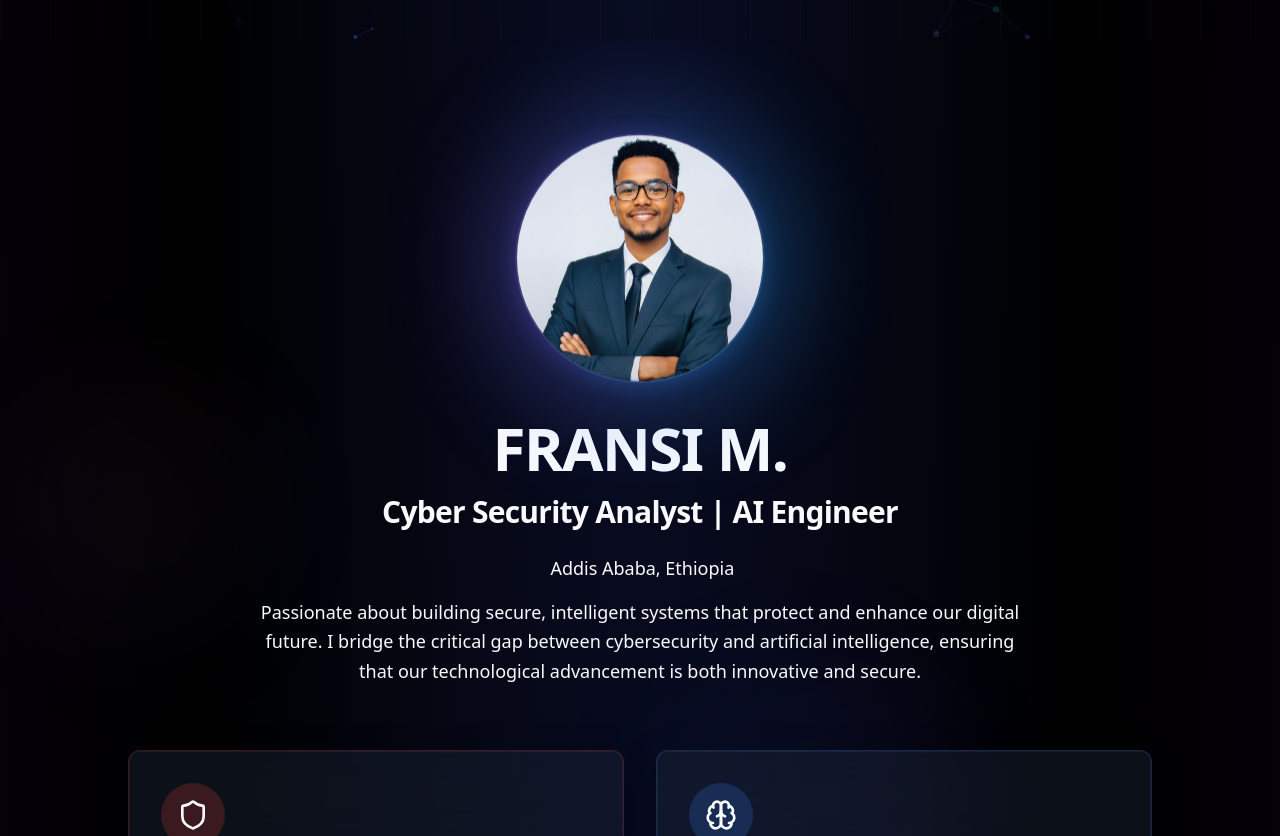
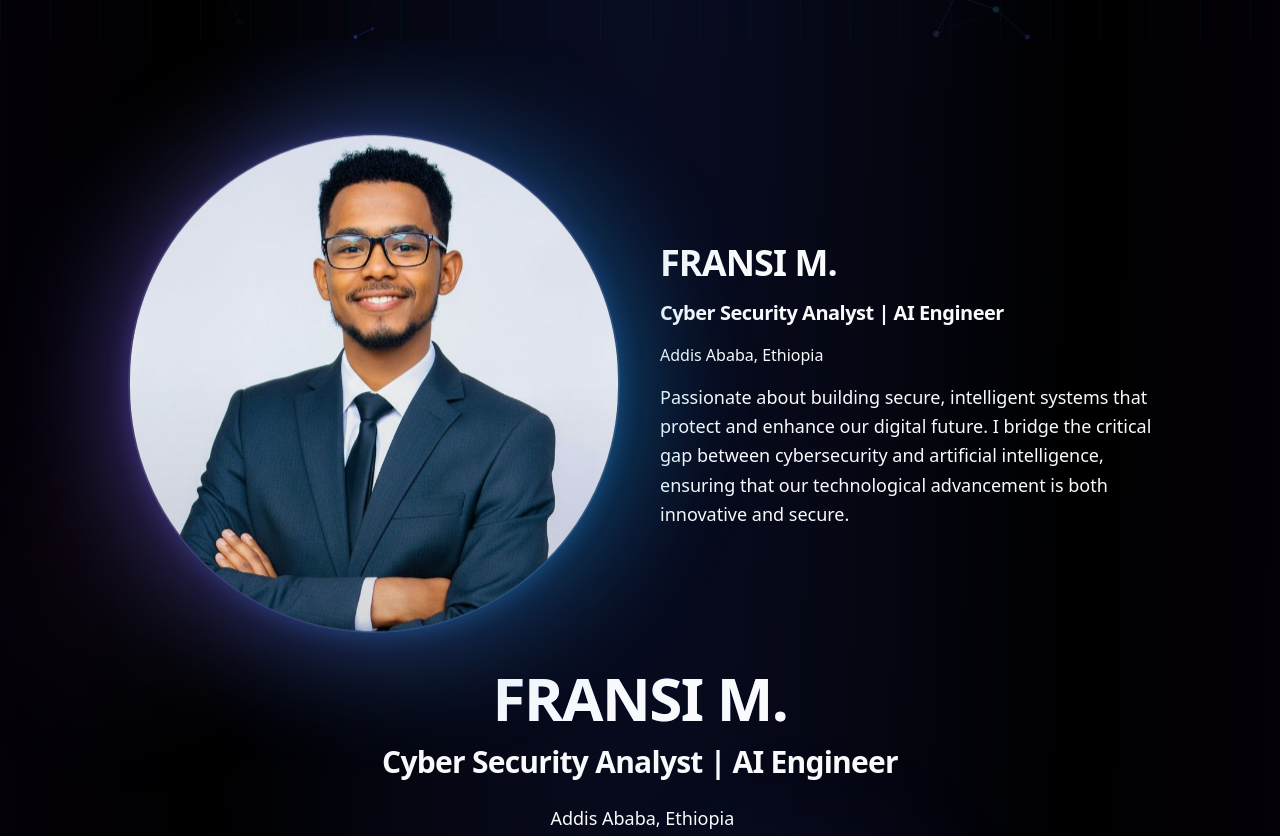
Before and after one commit to ayelefransi/Web-Design-1-My-Portfolio, a React (Vite) app: page / in a window 1280 px wide. Shown: the part 760-1596 px from the top of the page. Built offline with nearby package versions, Linux system fonts and the light colour scheme.

Commit message:
Update ProfilePhoto.tsx

```diff
--- a/src/components/ProfilePhoto.tsx
+++ b/src/components/ProfilePhoto.tsx
@@ -1,13 +1,10 @@
-
-import { useState, useEffect } from "react";
+import { useState, useEffect, useRef } from "react";
 import { motion, useAnimation } from "framer-motion";
 import { useInView } from "framer-motion";
-import { useRef } from "react";
 
-// Use the uploaded profile image
 const PROFILE_IMAGE = "/fransi.jpg";
 
-const ProfilePhoto = () => {
+const ProfileSection = () => {
   const [isHovered, setIsHovered] = useState(false);
   const [isEnlarged, setIsEnlarged] = useState(false);
   const photoRef = useRef(null);
@@ -20,76 +17,50 @@ const ProfilePhoto = () => {
     }
   }, [isInView, controls]);
 
-  // Photo variants for entrance animation
   const photoVariants = {
-    hidden: {
-      opacity: 0,
-      scale: 0.8,
-      y: 20
-    },
+    hidden: { opacity: 0, scale: 0.8, y: 20 },
     visible: {
       opacity: 1,
       scale: 1,
       y: 0,
-      transition: {
-        duration: 0.7,
-        ease: "easeOut",
-        delay: 0.2
-      }
-    }
+      transition: { duration: 0.7, ease: "easeOut", delay: 0.2 },
+    },
   };
 
-  // Glow variants for the photo border
   const glowVariants = {
-    initial: {
-      opacity: 0.6,
-      scale: 1
-    },
+    initial: { opacity: 0.6, scale: 1 },
     hover: {
       opacity: 0.8,
       scale: 1.05,
-      transition: {
-        duration: 0.4,
-        ease: "easeInOut"
-      }
-    }
+      transition: { duration: 0.4, ease: "easeInOut" },
+    },
   };
 
-  // Subtle floating animation for the photo
   const floatAnimation = {
     y: [0, -10, 0],
     transition: {
       duration: 6,
       ease: "easeInOut",
       repeat: Infinity,
-      repeatType: "mirror" as const
-    }
+      repeatType: "mirror" as const,
+    },
   };
 
-  // Handle click to expand the image
-  const handlePhotoClick = () => {
-    setIsEnlarged(!isEnlarged);
-  };
-
-  // Enlarged photo overlay
   const enlargedPhotoOverlay = {
-    hidden: {
-      opacity: 0,
-      display: "none"
-    },
+    hidden: { opacity: 0, display: "none" },
     visible: {
       opacity: 1,
       display: "flex",
-      transition: {
-        duration: 0.3
-      }
-    }
+      transition: { duration: 0.3 },
+    },
   };
 
   return (
-    <>
-      <div className="relative" style={{ width: "250px", height: "250px" }}>
-        {/* Background blur/glow effect */}
+    <div className="grid grid-cols-1 md:grid-cols-2 gap-10 items-center">
+      {/* Left side - Profile Photo */}
+      <div className="flex justify-center">
+        <div className="relative" style={{ width: "500px", height: "500px" }}>
+          {/* Background glow */}
           <motion.div
             className="absolute inset-0 rounded-full bg-gradient-to-r from-ml-purple to-ml-cyan opacity-50 blur-3xl"
             animate={isHovered ? "hover" : "initial"}
@@ -97,14 +68,14 @@ const ProfilePhoto = () => {
             initial="initial"
           />
 
-        {/* Inner soft glow ring */}
+          {/* Inner glow */}
           <motion.div
             className="absolute inset-1 rounded-full bg-gradient-to-br from-ml-purple/40 via-ml-indigo/30 to-ml-cyan/40 blur-md"
             animate={isHovered ? { scale: 1.03 } : { scale: 1 }}
             transition={{ duration: 0.3 }}
           />
 
-        {/* Photo container with entrance animation and floating effect */}
+          {/* Photo container */}
           <motion.div
             ref={photoRef}
             className="relative h-full w-full cursor-pointer"
@@ -114,41 +85,53 @@ const ProfilePhoto = () => {
             whileHover={{ scale: 1.03, rotate: 0 }}
             onHoverStart={() => setIsHovered(true)}
             onHoverEnd={() => setIsHovered(false)}
-          onClick={handlePhotoClick}
+            onClick={() => setIsEnlarged(!isEnlarged)}
           >
             <motion.div
               animate={floatAnimation}
               className="h-full w-full overflow-hidden rounded-full"
             >
-            {/* Glass container */}
               <div className="relative h-full w-full overflow-hidden rounded-full border-2 border-white/10 shadow-lg backdrop-blur-sm">
-              {/* Actual photo */}
                 <img
                   src={PROFILE_IMAGE}
                   alt="Profile Photo"
                   className="h-full w-full object-cover"
                 />
-
-              {/* Overlay with subtle gradient for depth */}
                 <div className="absolute inset-0 bg-gradient-to-b from-transparent via-transparent to-black/10" />
               </div>
             </motion.div>
 
-          {/* Animated border glow on hover */}
             <motion.div
               className="absolute -inset-1 rounded-full"
               initial={{ opacity: 0 }}
               animate={isHovered ? { opacity: 1 } : { opacity: 0 }}
               transition={{ duration: 0.3 }}
               style={{
-              background: "linear-gradient(45deg, var(--ml-purple), var(--ml-cyan))",
-              filter: "blur(2px)"
+                background:
+                  "linear-gradient(45deg, var(--ml-purple), var(--ml-cyan))",
+                filter: "blur(2px)",
               }}
             />
           </motion.div>
         </div>
+      </div>
 
-      {/* Enlarged photo overlay */}
+      {/* Right side - Text */}
+      <div className="text-left space-y-4">
+        <h1 className="text-4xl font-bold">FRANSI M.</h1>
+        <h2 className="text-xl font-semibold text-ml-cyan">
+          Cyber Security Analyst | AI Engineer
+        </h2>
+        <p className="text-gray-400">Addis Ababa, Ethiopia</p>
+        <p className="text-lg leading-relaxed text-gray-300">
+          Passionate about building secure, intelligent systems that protect and
+          enhance our digital future. I bridge the critical gap between
+          cybersecurity and artificial intelligence, ensuring that our
+          technological advancement is both innovative and secure.
+        </p>
+      </div>
+
+      {/* Enlarged overlay */}
       <motion.div
         className="fixed inset-0 z-50 flex items-center justify-center bg-black/80"
         variants={enlargedPhotoOverlay}
@@ -161,7 +144,7 @@ const ProfilePhoto = () => {
           animate={{ scale: 1, opacity: 1 }}
           exit={{ scale: 0.8, opacity: 0 }}
           transition={{ duration: 0.3 }}
-          className="relative max-w-2xl max-h-[80vh] overflow-hidden rounded-lg"
+          className="relative max-w-3xl max-h-[85vh] overflow-hidden rounded-lg"
         >
           <img
             src={PROFILE_IMAGE}
@@ -171,8 +154,8 @@ const ProfilePhoto = () => {
           <div className="absolute inset-0 border border-white/10 rounded-lg" />
         </motion.div>
       </motion.div>
-    </>
+    </div>
   );
 };
 
-export default ProfilePhoto;
+export default ProfileSection;
```
Lines whose indentation alone changed are shown as unchanged.
